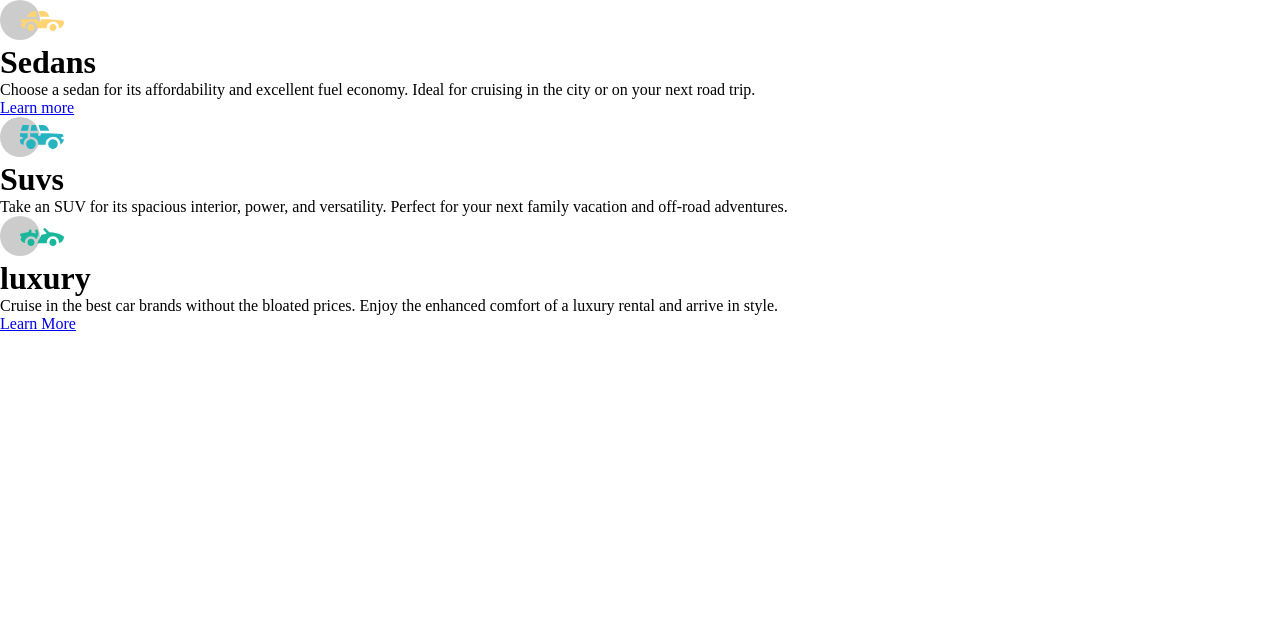
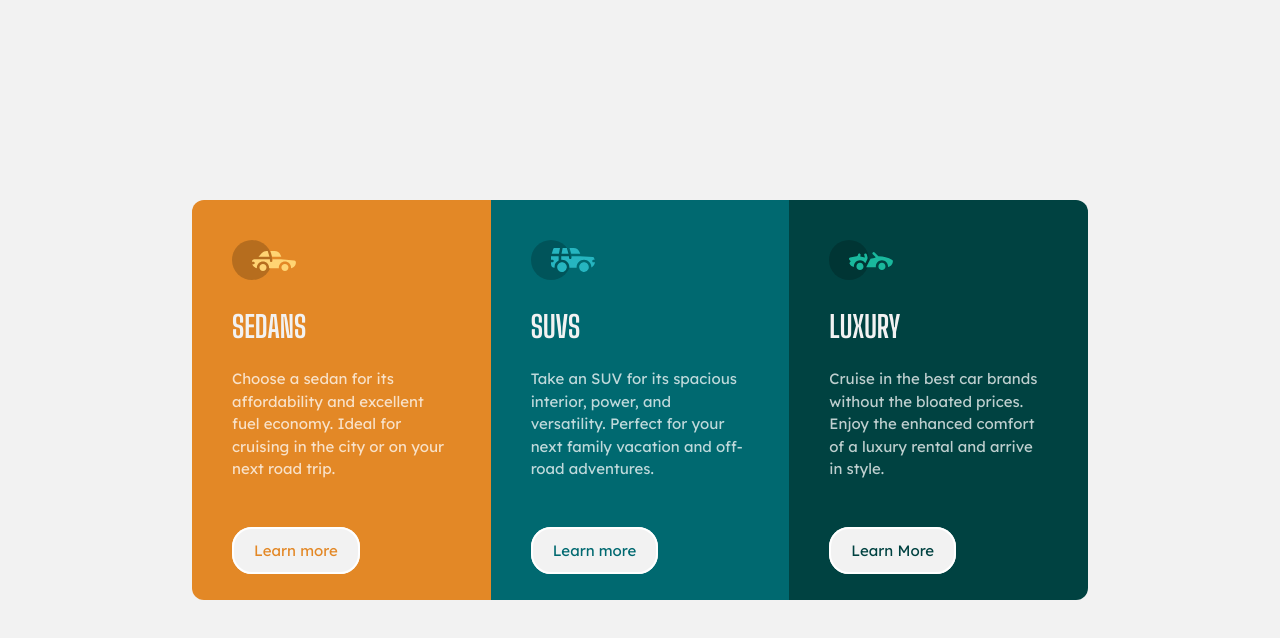
Before and after one commit to Meetkamal256/3-column-preview-card-component-frontend-mentor-challenge, a plain HTML site: page index.html in a window 1280 px wide. Drawn offline with Linux system fonts and the light colour scheme.

Commit message:
refactored code

```diff
--- a/index.html
+++ b/index.html
@@ -21,6 +21,7 @@
         <h1>Suvs</h1>
         <p>Take an SUV for its spacious interior, power, and versatility. Perfect for your next family vacation
           and off-road adventures.</p>
+        <a href="#">Learn more</a>
       </div>
       <div class="box box3">
         <img src="images/icon-luxury.svg" alt="">
--- a/styles.css
+++ b/styles.css
@@ -15,3 +15,98 @@
     --very-light-gray:  hsl(0, 0%, 95%);
     --font-size: 15px;
 }
+
+
+body{
+    background-color: var(--very-light-gray);
+    font-size: var(--font-size);
+    display: flex;
+    align-items: center;
+    min-height: 100vh;
+    font-family: 'Lexend Deca', sans-serif;
+    font-weight: 400;
+}
+
+#container{
+    max-width: 960px;
+    margin: 0 auto;
+}
+
+.box{
+    padding: 40px;
+}
+
+.box1{
+    background-color: var(--Bright-orange);
+}
+
+.box2{
+    background-color: var(--Dark-cyan);
+}
+
+.box3{
+    background-color: var(--Very-dark-cyan);
+}
+
+#card{
+    display: grid;
+    grid-template-columns: repeat(3, 1fr);
+    border-radius: 12px;
+    overflow: hidden;
+    margin: 2rem;
+}
+
+.box h1{
+    text-transform: uppercase;
+    margin: 1.5rem 0rem;
+    font-family: 'Big Shoulders Display', cursive;
+    color: var(--very-light-gray);
+    font-weight: 700;
+
+}
+
+.box p{
+    color: var(--paragraph);
+    line-height: 1.5;
+    margin-bottom: 60px;
+}
+
+.box a{
+    text-decoration: none;
+    background-color: var(--very-light-gray);
+    border-radius: 20px;
+    padding: 12px 20px;
+    border: 2px solid #fff;
+    transition: all 0.4s ease-in-out;
+}
+
+.box1 a{
+    color: var(--Bright-orange);
+}
+
+.box2 a{
+    color: var(--Dark-cyan);
+}
+
+.box3 a{
+    color: var(--Very-dark-cyan);
+}
+
+.box a:hover{
+    color: var(--very-light-gray);
+    background: transparent;
+}
+
+/* responsive style */
+
+@media(max-width: 920px){
+    #card{
+        grid-template-columns: 1fr;
+    }
+}
+
+@media(max-width: 425px){
+    #card{
+        margin: 2rem 1rem;
+    }
+}
```
